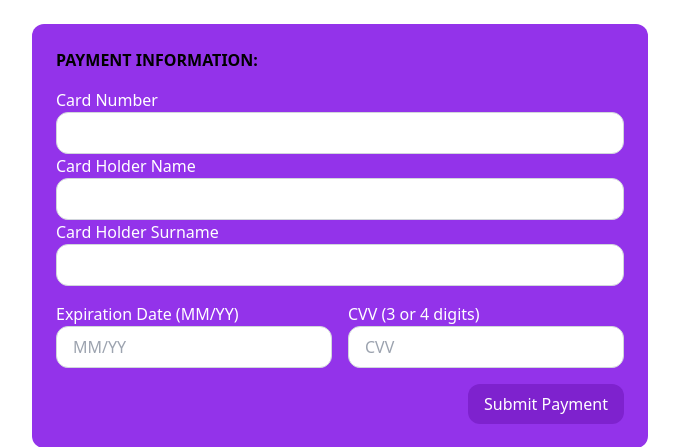
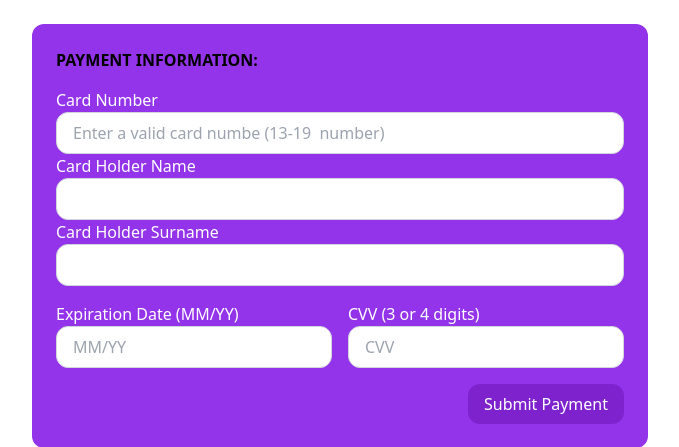
Before and after one commit to IvanNece/NeceriniPPM_Back_End, a Django app: page /payment/ in a window 1280 px wide. Shown: the part 105-552 px from the top of the page, without its empty margins (300-979 px from the left). Run offline with Django 4.2, Linux system fonts and the light colour scheme; a user stored in the database is signed in; data comes from the database, SQL or seed files in the repository; some libraries are stand-ins or nearby versions.

Commit message:
vincolo aggiunti

```diff
--- a/onlineMarketPlace/core/templates/core/payment.html
+++ b/onlineMarketPlace/core/templates/core/payment.html
@@ -11,7 +11,7 @@
         {% csrf_token %}
         <div>
           <label for="card-number" class="block text-white">Card Number</label>
-          <input type="text" id="card-number" name="card-number" required class="w-full py-2 px-4 border border-gray-300 rounded-xl focus:outline-none focus:border-purple-700">
+          <input type="text" id="card-number" name="card-number" pattern="[0-9]{13,19}" required class="w-full py-2 px-4 border border-gray-300 rounded-xl focus:outline-none focus:border-purple-700" placeholder="Enter a valid card numbe (13-19  number)">
         </div>
         <div>
           <label for="card-holder-name" class="block text-white">Card Holder Name</label>
```
